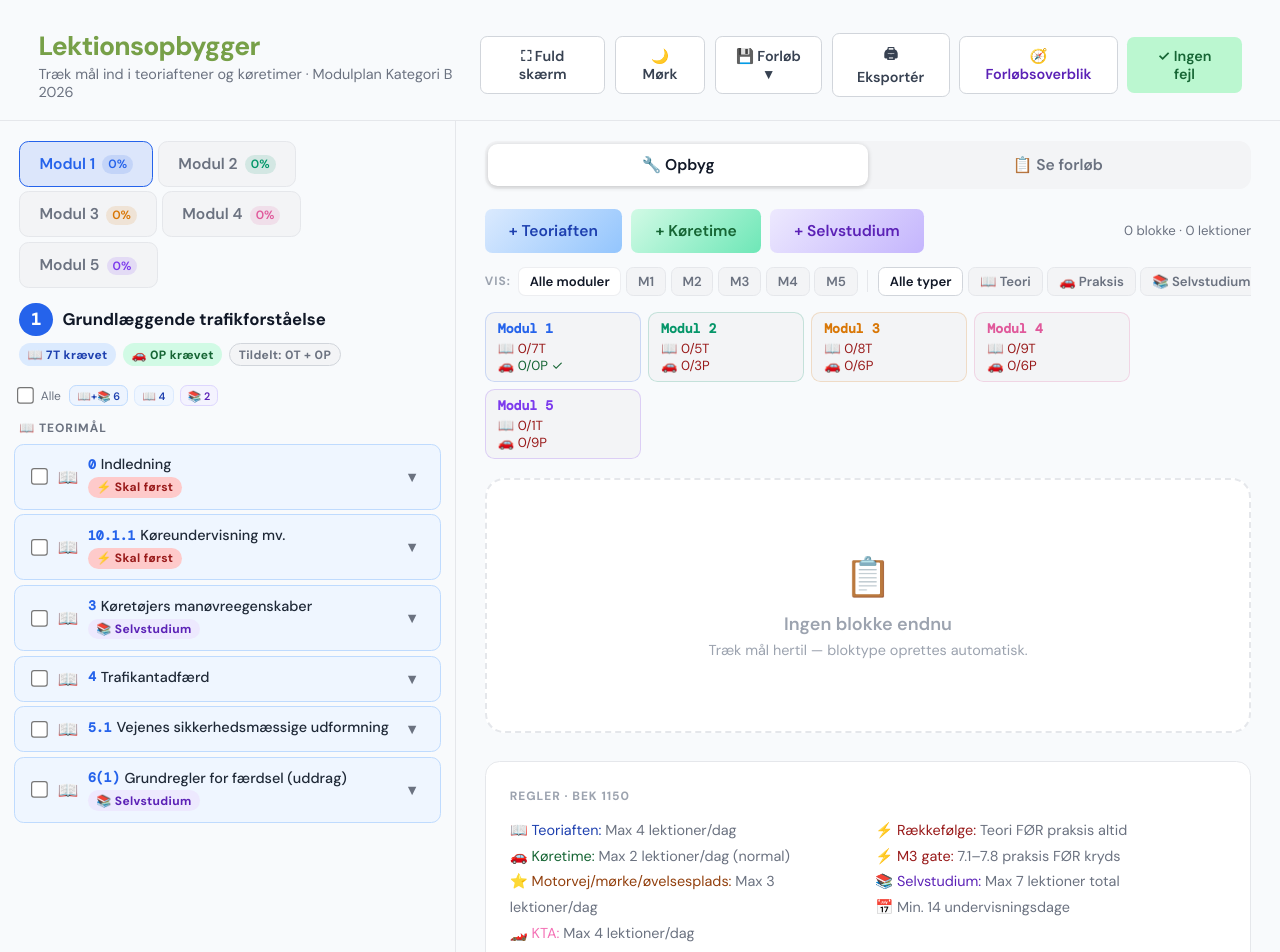
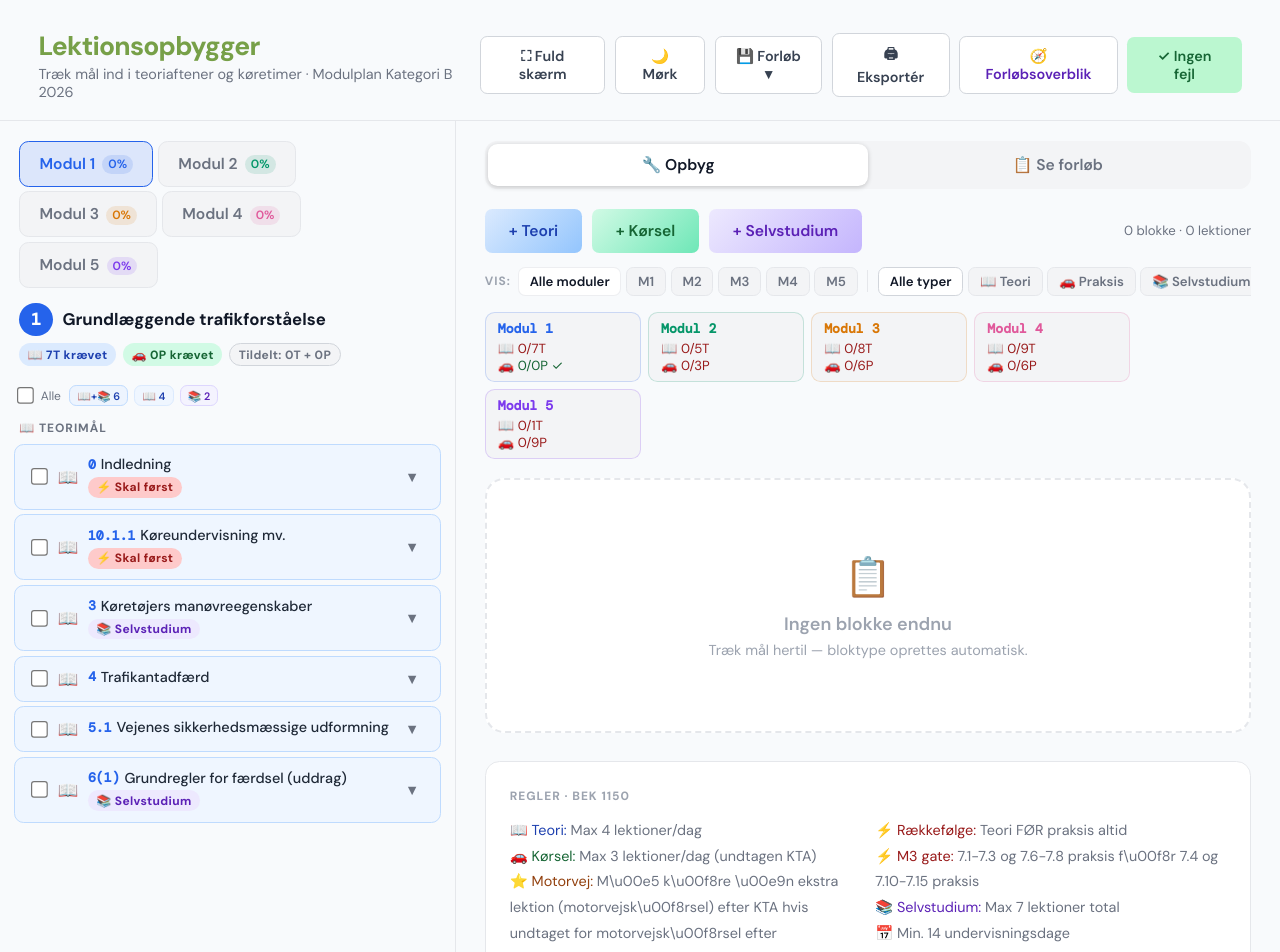
Before and after one commit to Drivelogger-Dev/lektionsopbygger, a React (Vite) app: page / in a window 1280 px wide. Shown: the top 952 px of the page. Built offline with nearby package versions, Linux system fonts and the light colour scheme.

Commit message:
fix: ret labels og regeloversigt
- Teoriaften -> Teori, Køretime -> Kørsel overalt
- M3 gate: præciseret til 7.1-7.3/7.6-7.8 før 7.4/7.10-7.15
- Kørsel max 3/dag (undtagen KTA), motorvej ekstra efter KTA
- Samlet max 8 lektioner på en dag

```diff
--- a/src/Lektionsopbygger.jsx
+++ b/src/Lektionsopbygger.jsx
@@ -1859,11 +1859,11 @@ export default function Lektionsopbygger() {
                 <button className="btn" onClick={() => addBlock("theory")} style={{
                   padding: "10px 20px", fontSize: 13,
                   background: t.btnTheoryGrad, color: t.btnTheoryText,
-                }}>+ Teoriaften</button>
+                }}>+ Teori</button>
                 <button className="btn" onClick={() => addBlock("practice")} style={{
                   padding: "10px 20px", fontSize: 13,
                   background: t.btnPracticeGrad, color: t.btnPracticeText,
-                }}>+ Køretime</button>
+                }}>+ Kørsel</button>
                 <button className="btn" onClick={() => addBlock("selfStudy")} style={{
                   padding: "10px 20px", fontSize: 13,
                   background: t.btnSelfStudyGrad, color: t.btnSelfStudyText,
@@ -2116,14 +2116,15 @@ export default function Lektionsopbygger() {
                 </div>
                 <div style={{ display: "grid", gridTemplateColumns: "1fr 1fr", gap: 12 }}>
                   <div>
-                    <span style={{ color: t.badgeTheoryText }}>📖 Teoriaften:</span> Max 4 lektioner/dag<br />
-                    <span style={{ color: t.badgePracticeText }}>🚗 Køretime:</span> Max 2 lektioner/dag (normal)<br />
-                    <span style={{ color: t.badgeWarningText }}>⭐ Motorvej/mørke/øvelsesplads:</span> Max 3 lektioner/dag<br />
-                    <span style={{ color: "#F472B6" }}>🏎️ KTA:</span> Max 4 lektioner/dag
+                    <span style={{ color: t.badgeTheoryText }}>📖 Teori:</span> Max 4 lektioner/dag<br />
+                    <span style={{ color: t.badgePracticeText }}>🚗 Kørsel:</span> Max 3 lektioner/dag (undtagen KTA)<br />
+                    <span style={{ color: t.badgeWarningText }}>⭐ Motorvej:</span> M\u00e5 k\u00f8re \u00e9n ekstra lektion (motorvejsk\u00f8rsel) efter KTA hvis undtaget for motorvejsk\u00f8rsel efter undervisningsplanen<br />
+                    <span style={{ color: "#F472B6" }}>🏎️ KTA:</span> Max 4 lektioner/dag<br />
+                    <span style={{ color: t.badgeNeutralText }}>📊 Samlet:</span> Max 8 lektioner p\u00e5 en dag
                   </div>
                   <div>
                     <span style={{ color: t.errorText }}>⚡ Rækkefølge:</span> Teori FØR praksis altid<br />
-                    <span style={{ color: t.errorText }}>⚡ M3 gate:</span> 7.1–7.8 praksis FØR kryds<br />
+                    <span style={{ color: t.errorText }}>⚡ M3 gate:</span> 7.1-7.3 og 7.6-7.8 praksis f\u00f8r 7.4 og 7.10-7.15 praksis<br />
                     <span style={{ color: t.badgeSelfStudyText }}>📚 Selvstudium:</span> Max 7 lektioner total<br />
                     <span style={{ color: t.badgeNeutralText }}>📅 Min. 14 undervisningsdage</span>
                   </div>
@@ -2201,7 +2202,7 @@ function SummaryView({ blocks, moduleCounts, validation, t, theme }) {
   });
 
   const typeIcon = { theory: "📖", practice: "🚗", selfStudy: "📚" };
-  const typeLabel = { theory: "Teoriaften", practice: "Køretime", selfStudy: "Selvstudium" };
+  const typeLabel = { theory: "Teori", practice: "Kørsel", selfStudy: "Selvstudium" };
   const typeBg = { theory: BLOCK_COLORS.theory.bg, practice: BLOCK_COLORS.practice.bg, selfStudy: BLOCK_COLORS.selfStudy.bg };
   const typeAccent = { theory: BLOCK_COLORS.theory.accent, practice: BLOCK_COLORS.practice.accent, selfStudy: BLOCK_COLORS.selfStudy.accent };
 
@@ -2230,8 +2231,8 @@ function SummaryView({ blocks, moduleCounts, validation, t, theme }) {
       {/* Overall stats grid */}
       <div style={{ display: "grid", gridTemplateColumns: "repeat(4, 1fr)", gap: 8, marginBottom: 20 }}>
         {[
-          { label: "Teoriaftener", value: blocks.filter(b => b.type === "theory").length, sub: `${blocks.filter(b => b.type === "theory").reduce((s, b) => s + b.lessons, 0)} lektioner`, icon: "📖", accent: BLOCK_COLORS.theory.accent },
-          { label: "Køretimer", value: blocks.filter(b => b.type === "practice").length, sub: `${totalP} lektioner`, icon: "🚗", accent: BLOCK_COLORS.practice.accent },
+          { label: "Teori", value: blocks.filter(b => b.type === "theory").length, sub: `${blocks.filter(b => b.type === "theory").reduce((s, b) => s + b.lessons, 0)} lektioner`, icon: "📖", accent: BLOCK_COLORS.theory.accent },
+          { label: "Kørsel", value: blocks.filter(b => b.type === "practice").length, sub: `${totalP} lektioner`, icon: "🚗", accent: BLOCK_COLORS.practice.accent },
           { label: "Selvstudium", value: blocks.filter(b => b.type === "selfStudy").length, sub: `${totalSS}/${MAX_SELF_STUDY_LESSONS} lektioner`, icon: "📚", accent: BLOCK_COLORS.selfStudy.accent },
           { label: "I alt", value: totalAll, sub: `${blocks.length} blokke`, icon: "Σ", accent: t.badgeNeutralText },
         ].map(s => (
```
